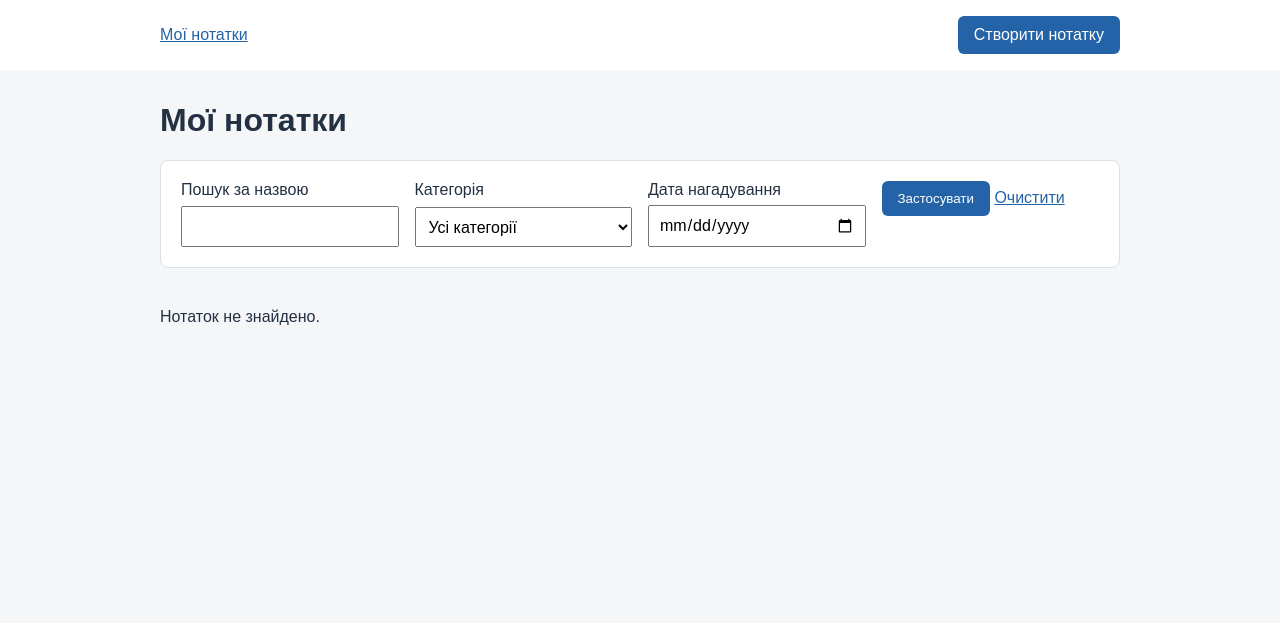
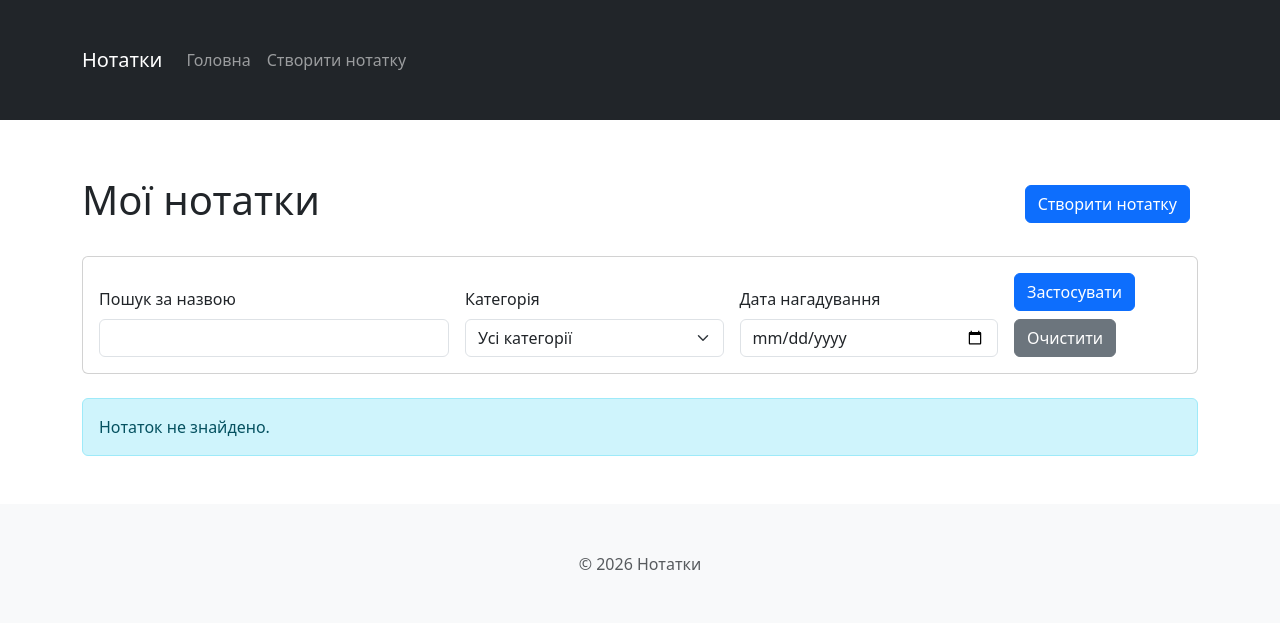
Before and after one commit to VadymMazur/notes_app, a Django app: page / in a window 1280 px wide. Shown: the top 623 px of the page. Run offline with Django 5.2, Linux system fonts and the light colour scheme; data that the repository does not hold is empty.

Commit message:
style: migrate notes app UI to Bootstrap 5

```diff
--- a/notes/forms.py
+++ b/notes/forms.py
@@ -9,6 +9,8 @@ class NoteForm(forms.ModelForm):
         fields = ['title', 'text', 'reminder', 'category']
         labels = {'title': 'Назва', 'text': 'Текст', 'reminder': 'Дата нагадування', 'category': 'Категорія'}
         widgets = {
-            'reminder': forms.DateInput(attrs={'type': 'date'}),
-            'text': forms.Textarea(attrs={'rows': 6}),
+            'title': forms.TextInput(attrs={'class': 'form-control'}),
+            'text': forms.Textarea(attrs={'class': 'form-control', 'rows': 6}),
+            'reminder': forms.DateInput(attrs={'class': 'form-control', 'type': 'date'}),
+            'category': forms.Select(attrs={'class': 'form-select'}),
         }
--- a/static/css/styles.css
+++ /dev/null
@@ -1,14 +0,0 @@
-:root { font-family: Arial, sans-serif; color: #243142; background: #f4f6f8; }
-body { margin: 0; }
-.container { width: min(960px, calc(100% - 32px)); margin: 0 auto; }
-header { margin-bottom: 32px; padding: 16px 0; background: white; }
-nav { display: flex; justify-content: space-between; align-items: center; }
-a { color: #2463a7; }
-.button, button { display: inline-block; border: 0; border-radius: 6px; padding: 10px 16px; color: white; background: #2463a7; cursor: pointer; text-decoration: none; }
-.danger { background: #b42318; }
-.filters, .panel, .card { border: 1px solid #d9e0e7; border-radius: 8px; padding: 20px; background: white; }
-.filters { display: grid; grid-template-columns: repeat(auto-fit, minmax(180px, 1fr)); gap: 16px; margin-bottom: 24px; }
-label { display: grid; gap: 6px; }
-input, select, textarea { box-sizing: border-box; width: 100%; padding: 9px; font: inherit; }
-.grid { display: grid; grid-template-columns: repeat(auto-fit, minmax(260px, 1fr)); gap: 16px; }
-.panel { max-width: 720px; }
--- a/templates/base.html
+++ b/templates/base.html
@@ -1,14 +1,61 @@
-{% load static %}
 <!DOCTYPE html>
 <html lang="uk">
 <head>
     <meta charset="UTF-8">
     <meta name="viewport" content="width=device-width, initial-scale=1">
     <title>{% block title %}Нотатки{% endblock %}</title>
-    <link rel="stylesheet" href="{% static 'css/styles.css' %}">
+    <link href="https://cdn.jsdelivr.net/npm/bootstrap@5.3.8/dist/css/bootstrap.min.css" rel="stylesheet"
+          integrity="sha384-sRIl4kxILFvY47J16cr9ZwB07vP4J8+LH7qKQnuqkuIAvNWLzeN8tE5YBujZqJLB" crossorigin="anonymous">
+    <style>
+        .container {
+            padding-top: 2rem;
+            padding-bottom: 2rem;
+        }
+
+        .actions {
+            margin-top: 1rem;
+        }
+
+        .btn {
+            margin-right: 0.5rem;
+        }
+
+        form {
+            margin-top: 1rem;
+        }
+
+        .form-group {
+            margin-bottom: 1rem;
+        }
+    </style>
 </head>
 <body>
-<header><nav class="container"><a href="{% url 'note_list' %}">Мої нотатки</a><a class="button" href="{% url 'note_create' %}">Створити нотатку</a></nav></header>
-<main class="container">{% block content %}{% endblock %}</main>
+<nav class="navbar navbar-expand-lg navbar-dark bg-dark">
+    <div class="container">
+        <a class="navbar-brand" href="{% url 'note_list' %}">Нотатки</a>
+        <button class="navbar-toggler" type="button" data-bs-toggle="collapse" data-bs-target="#navbarNav"
+                aria-controls="navbarNav" aria-expanded="false" aria-label="Перемкнути навігацію">
+            <span class="navbar-toggler-icon"></span>
+        </button>
+        <div class="collapse navbar-collapse" id="navbarNav">
+            <div class="navbar-nav">
+                <a class="nav-link" href="{% url 'note_list' %}">Головна</a>
+                <a class="nav-link" href="{% url 'note_create' %}">Створити нотатку</a>
+            </div>
+        </div>
+    </div>
+</nav>
+<main>
+    {% block content %}
+    {% endblock %}
+</main>
+<footer class="footer mt-auto py-3 bg-light">
+    <div class="container text-center">
+        <span class="text-muted">© {% now "Y" %} Нотатки</span>
+    </div>
+</footer>
+<script src="https://cdn.jsdelivr.net/npm/bootstrap@5.3.8/dist/js/bootstrap.bundle.min.js"
+        integrity="sha384-FKyoEForCGlyvwx9Hj09JcYn3nv7wiPVlz7YYwJrWVcXK/BmnVDxM+D2scQbITxI"
+        crossorigin="anonymous"></script>
 </body>
 </html>
--- a/templates/note_list.html
+++ b/templates/note_list.html
@@ -1,14 +1,62 @@
 {% extends 'base.html' %}
+
 {% block title %}Мої нотатки{% endblock %}
+
 {% block content %}
-<h1>Мої нотатки</h1>
-<form class="filters" method="get">
-    <label>Пошук за назвою<input type="search" name="search" value="{{ request.GET.search }}"></label>
-    <label>Категорія<select name="category"><option value="">Усі категорії</option>{% for category in categories %}<option value="{{ category.pk }}" {% if request.GET.category == category.pk|stringformat:'s' %}selected{% endif %}>{{ category.title }}</option>{% endfor %}</select></label>
-    <label>Дата нагадування<input type="date" name="reminder" value="{{ request.GET.reminder }}"></label>
-    <div><button type="submit">Застосувати</button> <a href="{% url 'note_list' %}">Очистити</a></div>
-</form>
-<section class="grid">
-{% for note in notes %}<article class="card"><h2><a href="{% url 'note_detail' note.pk %}">{{ note.title }}</a></h2><p>{{ note.text|truncatewords:30 }}</p><p><strong>Категорія:</strong> {{ note.category.title }}</p><p><strong>Нагадування:</strong> {{ note.reminder|date:'d.m.Y' }}</p></article>{% empty %}<p>Нотаток не знайдено.</p>{% endfor %}
-</section>
+    <div class="container mt-4">
+        <div class="d-flex justify-content-between align-items-center mb-4">
+            <h1>Мої нотатки</h1>
+            <a href="{% url 'note_create' %}" class="btn btn-primary">Створити нотатку</a>
+        </div>
+
+        <div class="card mb-4">
+            <div class="card-body">
+                <form method="get" class="row g-3 align-items-end">
+                    <div class="col-md-4">
+                        <label class="form-label">Пошук за назвою</label>
+                        <input class="form-control" type="search" name="search" value="{{ request.GET.search }}">
+                    </div>
+                    <div class="col-md-3">
+                        <label class="form-label">Категорія</label>
+                        <select class="form-select" name="category">
+                            <option value="">Усі категорії</option>
+                            {% for category in categories %}
+                                <option value="{{ category.pk }}" {% if request.GET.category == category.pk|stringformat:'s' %}selected{% endif %}>{{ category.title }}</option>
+                            {% endfor %}
+                        </select>
+                    </div>
+                    <div class="col-md-3">
+                        <label class="form-label">Дата нагадування</label>
+                        <input class="form-control" type="date" name="reminder" value="{{ request.GET.reminder }}">
+                    </div>
+                    <div class="col-md-2">
+                        <button type="submit" class="btn btn-primary">Застосувати</button>
+                        <a href="{% url 'note_list' %}" class="btn btn-secondary mt-2">Очистити</a>
+                    </div>
+                </form>
+            </div>
+        </div>
+
+        <div class="row">
+            {% for note in notes %}
+                <div class="col-md-6 mb-4">
+                    <div class="card h-100">
+                        <div class="card-body">
+                            <h2 class="card-title h4">
+                                <a href="{% url 'note_detail' note.pk %}" class="text-decoration-none">{{ note.title }}</a>
+                            </h2>
+                            <p class="card-text">{{ note.text|truncatewords:30 }}</p>
+                            <p><strong>Категорія:</strong> {{ note.category.title }}</p>
+                            <p><strong>Нагадування:</strong> {{ note.reminder|date:'d.m.Y' }}</p>
+                            <a href="{% url 'note_detail' note.pk %}" class="btn btn-outline-primary">Деталі</a>
+                        </div>
+                    </div>
+                </div>
+            {% empty %}
+                <div class="col-12">
+                    <div class="alert alert-info">Нотаток не знайдено.</div>
+                </div>
+            {% endfor %}
+        </div>
+    </div>
 {% endblock %}
```
Also changed, not shown: notes/tests.py (+11 -0 lines), templates/note_form.html (+39 -3 lines).
